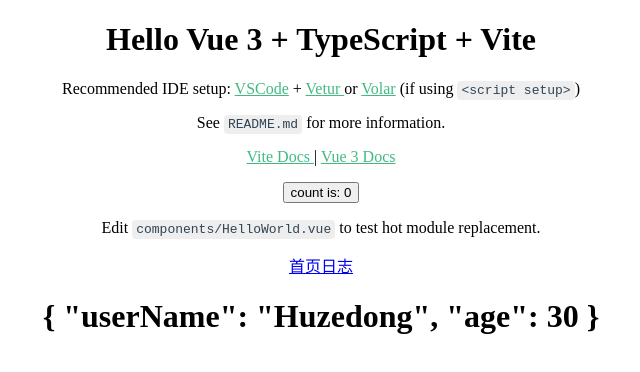
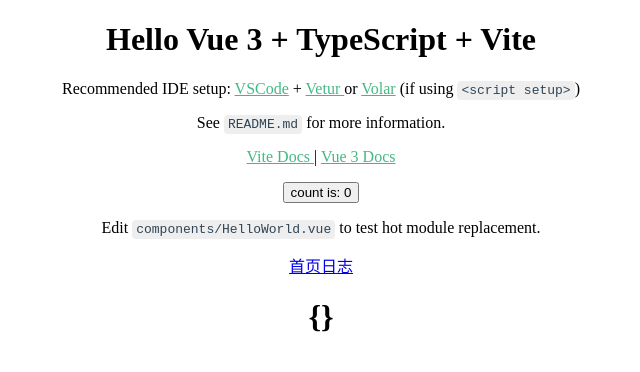
Before and after one commit to huzedong2015/vite, a Vue app: page / in a window 1280 px wide. Shown: the top 372 px of the page, without its empty margins (319-959 px from the left). Built offline with nearby package versions, Linux system fonts and the light colour scheme.

Commit message:
feat: 设置state只读

```diff
--- a/src/state/index.ts
+++ b/src/state/index.ts
@@ -1,12 +1,14 @@
-import { toRefs } from "vue";
-import { state } from "./src/state";
+import { readonly } from "vue";
+import { createState } from "./src/state";
 import { createActions } from "./src/actions";
 
+const state = createState();
 const action = createActions(state);
 
 export function userState() {
-   return {
-      state: toRefs(state),
+   const store = {
+      state: readonly(state),
       action,
    };
+   return store;
 }
--- a/src/state/src/state.ts
+++ b/src/state/src/state.ts
@@ -9,12 +9,20 @@ export interface UserInfo {
 
 export interface State {
    /** 用户信息 */
-   userInfo: UserInfo
+   userInfo: UserInfo | {};
+   /** token */
+   token: String | null;
 }
 
-export const state = reactive<State>({
-   userInfo: {
-      userName: "Huzedong",
-      age: 30,
-   },
+const state:State = ({
+   userInfo: {},
+   token: "",
 });
+
+/**
+ * 创建state
+ * @returns
+ */
+export function createState():State {
+   return reactive(state);
+}
--- a/src/views/index/index.vue
+++ b/src/views/index/index.vue
@@ -1,5 +1,5 @@
 <template>
-   <h1>{{ userInfo }}</h1>
+   <h1>{{ state.userInfo }}</h1>
 </template>
 
 <script lang="ts">
@@ -10,10 +10,13 @@ export default defineComponent({
    name: "PageIndex",
    setup() {
       const { state } = userState();
-      const { userInfo } = state;
+
+      setTimeout(() => {
+
+      });
 
       return {
-         userInfo,
+         state,
       };
    },
 });
--- a/src/views/log/index.vue
+++ b/src/views/log/index.vue
@@ -1,5 +1,5 @@
 <template>
-  <h2>{{ userInfo }}</h2>
+  <h2>{{ state.userInfo }}</h2>
 
   <button @click="update">update</button>
 </template>
@@ -12,7 +12,6 @@ export default defineComponent({
    name: "PageIndex",
    setup() {
       const { state, action } = userState();
-      const { userInfo } = state;
 
       function update() {
          action.updateUserInfo({
@@ -22,7 +21,7 @@ export default defineComponent({
       }
 
       return {
-         userInfo,
+         state,
          update,
       };
    },
--- a/vite.config.ts
+++ b/vite.config.ts
@@ -4,7 +4,7 @@ import styleImport from "vite-plugin-style-import";
 
 // https://vitejs.dev/config/
 export default defineConfig({
-   base: "/baidu",
+   base: "/baidu/",
    resolve: {
       alias: {
          "@": "./src",
```
